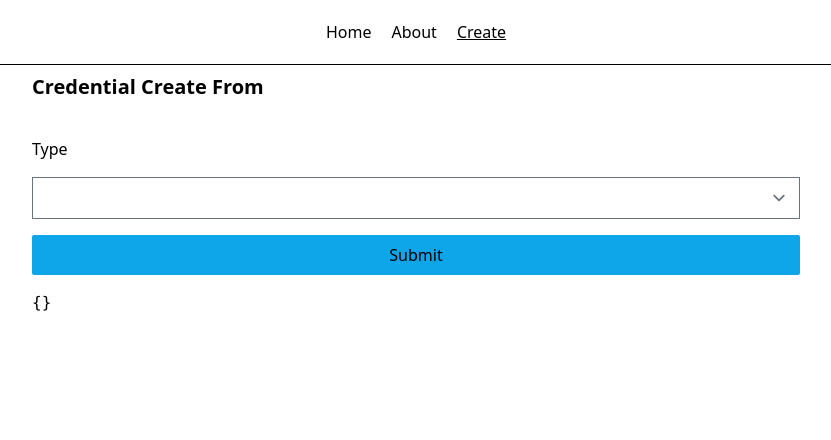
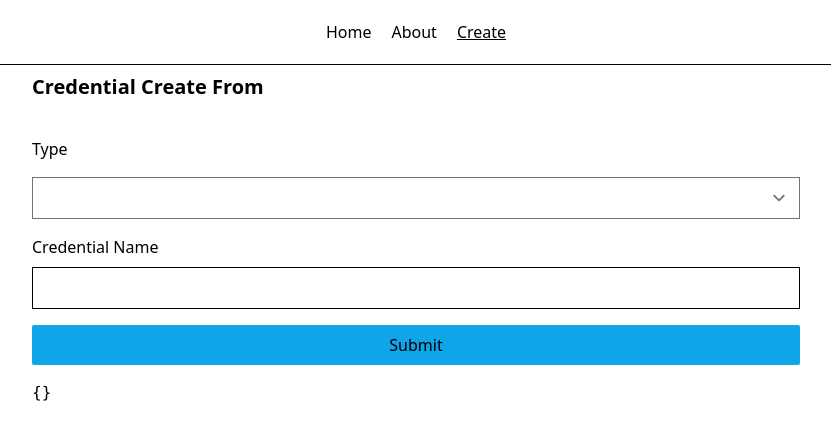
Before and after one commit to nurRiyad/form-builder, a Vue app: page /create in a window 1280 px wide. Shown: the top 440 px of the page, without its empty margins (224-1055 px from the left). Built offline with nearby package versions, Linux system fonts and the light colour scheme.

Commit message:
Update schema path with slash
Signed-off-by: nurRiyad <asadnurriyad@gmail.com>

```diff
--- a/src/components/derived/SingleStep.vue
+++ b/src/components/derived/SingleStep.vue
@@ -19,10 +19,12 @@ const props = defineProps<{
 // generate model value
 const model = ref<Record<string, unknown>>({})
 const setValue = (key: string, val: any) => {
-  model.value[key] = val
+  const fKey = key.replaceAll('/properties', '')
+  model.value[fKey] = val
 }
 const deleteValue = (key: string) => {
-  delete model.value[key]
+  const fKey = key.replaceAll('/properties', '.')
+  delete model.value[fKey]
 }
 
 // generate function
@@ -33,7 +35,8 @@ const generateFinalForm = () => {
   const raw = unref(model)
   const generatedObj = {}
   Object.keys(raw).forEach((key) => {
-    lodash.set(generatedObj, key, raw[key])
+    const fKey = key.replaceAll('/', '.')
+    lodash.set(generatedObj, fKey, raw[key])
   })
 
   return generatedObj
--- a/src/form/cred-form/create-ui.json
+++ b/src/form/cred-form/create-ui.json
@@ -8,6 +8,47 @@
       "label": "Type",
       "schema": "schema/properties/type",
       "options": ["Aws", "Azure", "Swift"]
+    },
+    {
+      "type": "input-text",
+      "label": "Credential Name",
+      "schema": "schema/properties/name"
+    },
+    {
+      "if": "isCredAws",
+      "type": "input-text",
+      "schema": "schema/properties/aws/properties/accessKeyID",
+      "label": "Access Key Id"
+    },
+    {
+      "if": "isCredAws",
+      "type": "input-text",
+      "label": "Secret Access Key",
+      "schema": "schema/properties/aws/properties/secretAccessKey"
+    },
+    {
+      "if": "isCredAzure",
+      "type": "input-text",
+      "label": "Subscription Id",
+      "schema": "schema/properties/azure/properties/subscriptionID"
+    },
+    {
+      "if": "isCredAzure",
+      "type": "input-text",
+      "label": "Tenant ID",
+      "schema": "schema/properties/azure/properties/tenantID"
+    },
+    {
+      "if": "isCredAzure",
+      "type": "input-text",
+      "label": "Client Id",
+      "schema": "schema/properties/azure/properties/clientID"
+    },
+    {
+      "if": "isCredAzure",
+      "type": "input-text",
+      "label": "Client Secret",
+      "schema": "schema/properties/azure/properties/clientSecret"
     }
   ]
 }
--- /dev/null
+++ b/src/form/cred-form/function.js
@@ -0,0 +1,17 @@
+import { computed, unref } from 'vue'
+
+export const useFunc = (model) => {
+  const isCredAws = computed(() => {
+    const raw = unref(model)
+    if (raw['schema/type'] === 'Aws') return true
+    else return false
+  })
+
+  const isCredAzure = computed(() => {
+    const raw = unref(model)
+    if (raw['schema/type'] === 'Azure') return true
+    else return false
+  })
+
+  return { isCredAws, isCredAzure }
+}
--- a/src/views/CreateView.vue
+++ b/src/views/CreateView.vue
@@ -4,10 +4,11 @@ import ui from '../form/cred-form/create-ui.json'
 import values from '../form/cred-form/values.json'
 import schema from '../form/cred-form/schema.json'
 import type { FormType } from '@/types'
+import { useFunc } from '../form/cred-form/function.js'
 
 const uiData = ui as FormType
 </script>
 
 <template>
-  <FormBuilder :ui="uiData" :initial-value="values" :schema="schema" />
+  <FormBuilder :ui="uiData" :initial-value="values" :schema="schema" :logic="useFunc" />
 </template>
--- a/tsconfig.app.json
+++ b/tsconfig.app.json
@@ -9,6 +9,7 @@
     "baseUrl": ".",
     "paths": {
       "@/*": ["./src/*"]
-    }
+    },
+    "lib": ["DOM", "ESNext"]
   }
 }
```
